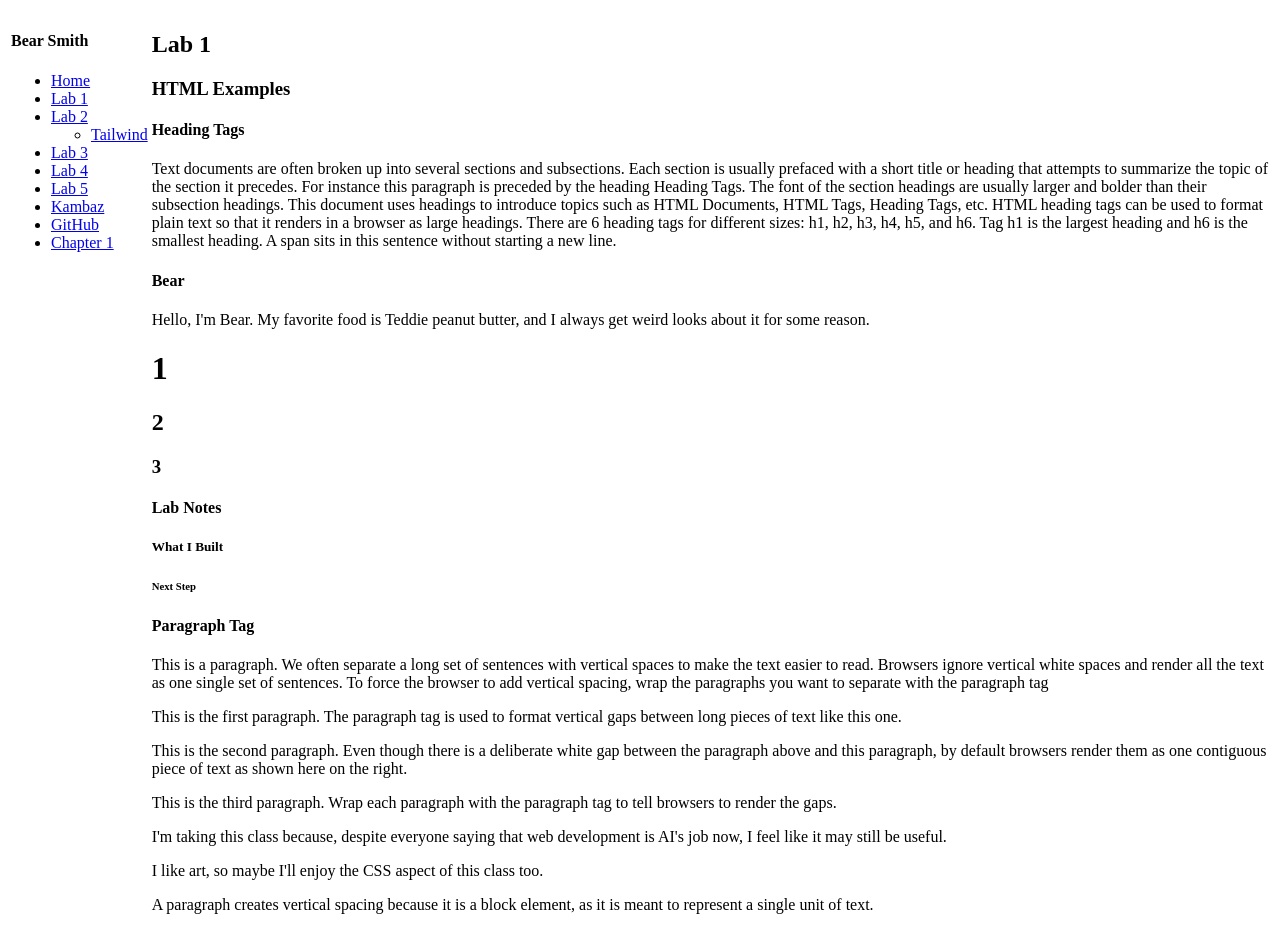
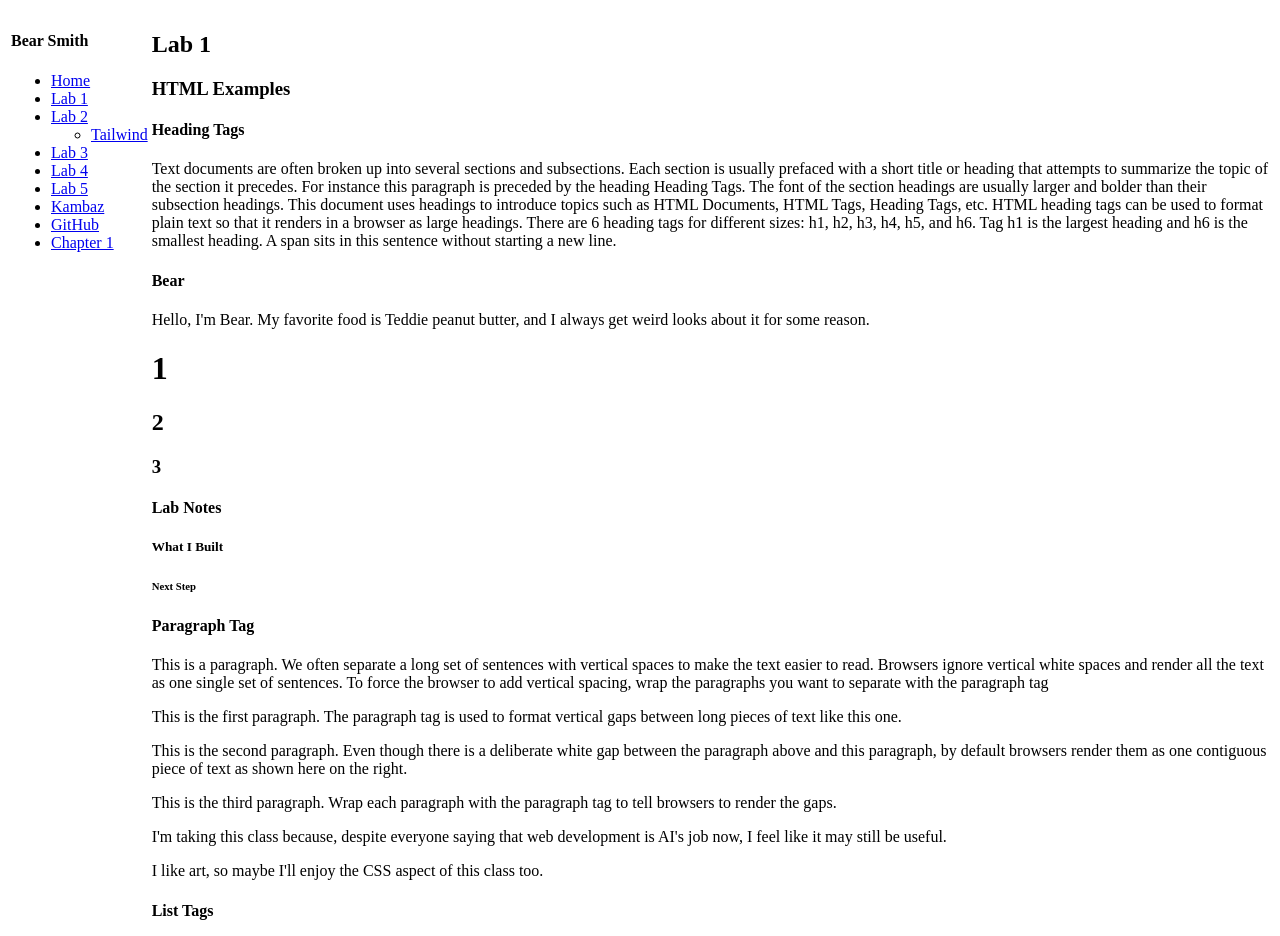
Before and after one commit to bearsmithnu/webdev-client, a Next.js app: page /labs/lab1 in a window 1280 px wide. Shown: the top 936 px of the page. Built offline with nearby package versions, Linux system fonts and the light colour scheme.

Commit message:
keep a2 and lab2 away from a1/l1

```diff
--- a/app/labs/lab1/ParagraphTags.tsx
+++ b/app/labs/lab1/ParagraphTags.tsx
@@ -27,11 +27,8 @@ export default function ParagraphTags() {
             I&apos;m taking this class because, despite everyone saying that web development
             is AI&apos;s job now, I feel like it may still be useful.
         </p>
-        <p id="wd-p-your-2">
+        <p id = "wd-p-your-2">
             I like art, so maybe I&apos;ll enjoy the CSS aspect of this class too.
-        </p>
-        <p id="wd-ai-p">
-            A paragraph creates vertical spacing because it is a block element, as it is meant to represent a single unit of text.
         </p>
 
     </div>
```
